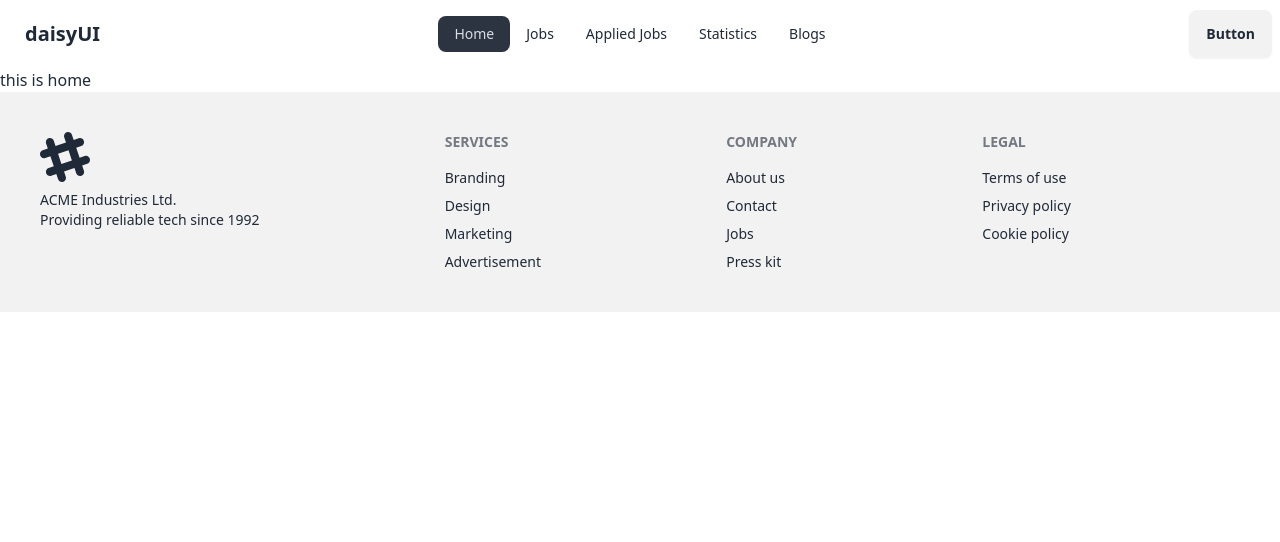
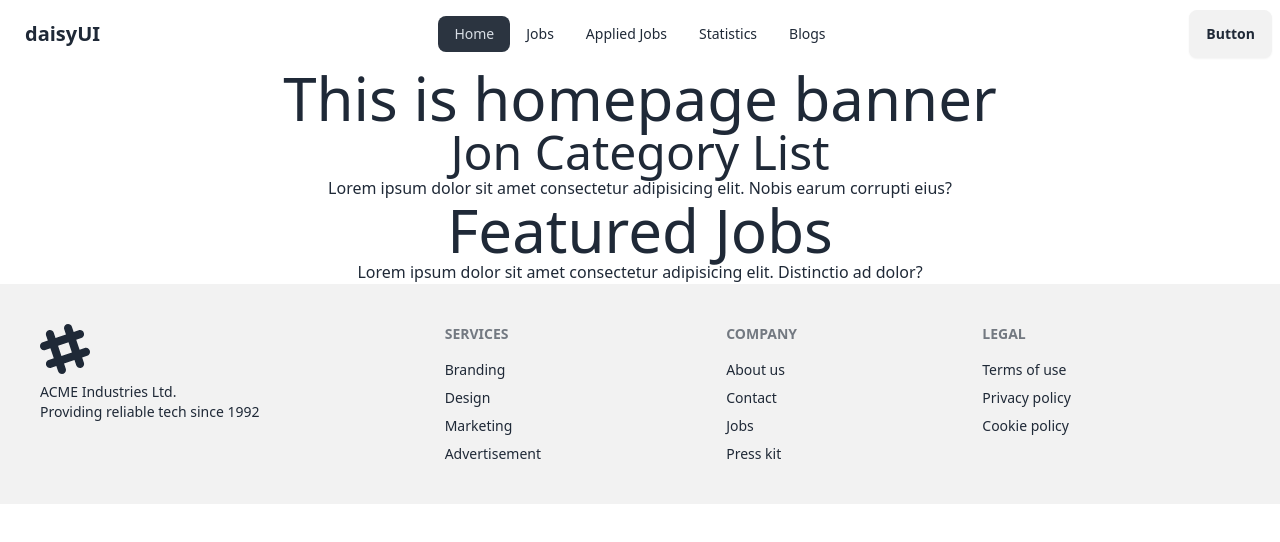
Before and after one commit to Arif-Islam21/career-hub-with-react, a React (Vite) app: page / in a window 1280 px wide. Shown: the top 542 px of the page. Built offline with nearby package versions, Linux system fonts and the light colour scheme.

Commit message:
working with home page

```diff
--- /dev/null
+++ b/src/components/Banner/Baner.jsx
@@ -0,0 +1,9 @@
+const Baner = () => {
+  return (
+    <div>
+      <h2 className="text-center text-6xl">This is homepage banner</h2>
+    </div>
+  );
+};
+
+export default Baner;
--- /dev/null
+++ b/src/components/CategoryList/CategoryLIst.jsx
@@ -0,0 +1,13 @@
+const CategoryLIst = () => {
+  return (
+    <div>
+      <h2 className="text-5xl text-center">Jon Category List</h2>
+      <p className="text-center">
+        Lorem ipsum dolor sit amet consectetur adipisicing elit. Nobis earum
+        corrupti eius?
+      </p>
+    </div>
+  );
+};
+
+export default CategoryLIst;
--- /dev/null
+++ b/src/components/FeaturedJobs/FeaturedJobs.jsx
@@ -0,0 +1,15 @@
+const FeaturedJobs = () => {
+  return (
+    <div>
+      <div className="text-center">
+        <h2 className="text-6xl">Featured Jobs</h2>
+        <p>
+          Lorem ipsum dolor sit amet consectetur adipisicing elit. Distinctio ad
+          dolor?
+        </p>
+      </div>
+    </div>
+  );
+};
+
+export default FeaturedJobs;
--- a/src/components/Home/Home.jsx
+++ b/src/components/Home/Home.jsx
@@ -1,7 +1,13 @@
+import Baner from "../Banner/Baner";
+import CategoryLIst from "../CategoryList/CategoryLIst";
+import FeaturedJobs from "../FeaturedJobs/FeaturedJobs";
+
 const Home = () => {
   return (
     <div>
-      <h2>this is home</h2>
+      <Baner></Baner>
+      <CategoryLIst></CategoryLIst>
+      <FeaturedJobs></FeaturedJobs>
     </div>
   );
 };
```
